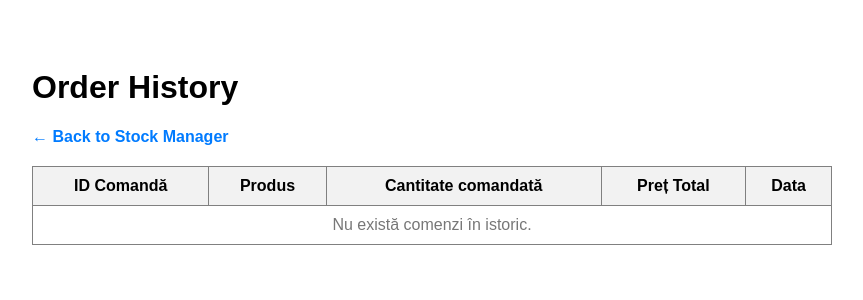
After one commit to Rebee27/stock-manager, a Flask app: page /orders in a window 1280 px wide. The commit adds this page. Shown: the top 300 px of the page, without its empty margins (208-1071 px from the left). Run offline with Flask 3, Linux system fonts and the light colour scheme; data comes from the database, SQL or seed files in the repository; both versions use the stored data as it was after the commit; data that the repository does not hold is empty.

Commit message:
add order history

```diff
--- a/app.py
+++ b/app.py
@@ -5,6 +5,7 @@ from flask import Flask, render_template, request, redirect
 # redirect --> funcția care ne permite să redirecționăm utilizatorul către o altă pagină
 import sqlite3
 # sqlite3 --> modulul care ne permite să lucrăm cu baza de date SQLite
+import unicodedata
 
 app = Flask(__name__)
 app.config['TEMPLATES_AUTO_RELOAD'] = True
@@ -14,32 +15,59 @@ def get_db_connection():
     conn.row_factory = sqlite3.Row # permite accesarea coloanelor din baza de date ca și cum ar fi atribute ale unui obiect
     return conn # returnează obiectul de conexiune creat
 
+
+def normalize_text(text):
+    if not text:
+        return ""
+    nfkd_form = unicodedata.normalize('NFKD', text)
+    only_ascii = "".join([c for c in nfkd_form if not unicodedata.combining(c)])
+    return only_ascii.lower()
+
+# Această funcție creează automat tabelul orders dacă el nu există deja în stock.db
+def init_db():
+    conn = get_db_connection()
+    conn.execute('''
+        CREATE TABLE IF NOT EXISTS orders (
+            id INTEGER PRIMARY KEY AUTOINCREMENT,
+            product_name TEXT NOT NULL,
+            quantity INTEGER NOT NULL,
+            total_price REAL NOT NULL,
+            date TIMESTAMP DEFAULT CURRENT_TIMESTAMP
+        )
+    ''')
+    conn.commit()
+    conn.close()
+
+# Apelăm funcția imediat aici, ca să se creeze tabelul la pornirea serverului
+init_db()
+
 @app.route('/') # accesarea paginii principale a aplicației web
 def index():
-    conn = get_db_connection() # deschide conexiunea la baza de date
-    products = conn.execute('SELECT * FROM products').fetchall() # selecteaza toate produsele din baza de date
-    conn.close() # inchide conexiunea la baza de date
+    raw_search = request.args.get('search', '')  # Preluăm textul căutat
+    filter_status = request.args.get('filter', 'all')  # Preluăm filtrul de stoc
 
-    # search and filter bar
-    search_query = request.args.get('search', '')  # Get the search query from the request parameters
-    filter_status = request.args.get('filter', 'all')  # Get the filter status from the request parameters
+    search_query = normalize_text(raw_search)
 
     conn = get_db_connection()
 
-    query = 'SELECT * FROM products WHERE 1=1'  # Base query
+    query = 'SELECT * FROM products WHERE 1=1'
     params = []
 
-    if search_query:
-        query += ' AND name LIKE ?'
-        params.append(f'%{search_query}%')
-
     if filter_status == 'low':
-        query += ' AND quantity < 10'
+        query += ' AND quantity <= 10'  # Pragul unitar pentru stoc critic (<= 5)
     elif filter_status == 'out':
-        query += ' AND quantity = 0'
+        query += ' AND quantity = 0'   # Stoc epuizat
 
     products = conn.execute(query, params).fetchall()
     conn.close()
+
+    if search_query:
+        filtered_products = []
+        for p in products:
+            normalized_product_name = normalize_text(p['name'])
+            if search_query in normalized_product_name:
+                filtered_products.append(p)
+        products = filtered_products
 
     return render_template('index.html', products=products, product_to_edit=None, search=search_query, filter_status=filter_status)
 
@@ -88,5 +116,44 @@ def delete_product(id):
     conn.close()
     return redirect('/')
 
+@app.context_processor
+def inject_low_stock_count():
+    try:
+        conn = get_db_connection()
+        count = conn.execute('SELECT COUNT(*) FROM products WHERE quantity <= 5').fetchone()[0]
+        conn.close()
+    except:
+        count = 0
+    return dict(low_stock_count=count)
+
+@app.route('/order/<int:id>', methods=['POST'])
+def create_order(id):
+    order_qty = int(request.form['order_quantity'])
+
+    conn = get_db_connection()
+    product = conn.execute('SELECT * FROM products WHERE id = ?', (id,)).fetchone()
+
+    if product and product['quantity'] >= order_qty:
+        new_quantity = product['quantity'] - order_qty
+        total_price = prder_qty * product['price']
+
+        # 1. Actualizăm stocul produsului
+        conn.execute('UPDATE products SET quantity = ? WHERE id = ?', (new_quantity, id))
+
+        # 2. Salvăm comanda în istoric
+        conn.execute('INSERT INTO orders (product_name, quantity, total_price) VALUES (?, ?, ?)',
+                     (product['name'], order_qty, total_price))
+        conn.commit()
+
+    conn.close()
+    return redirect('/')
+
+@app.route('/orders')
+def view_orders():
+    conn = get_db_connection()
+    orders = conn.execute('SELECT * FROM orders ORDER BY id DESC').fetchall()
+    conn.close()
+    return render_template('orders.html', orders=orders)
+
 if __name__ == '__main__':
     app.run(debug=True)
--- /dev/null
+++ b/templates/orders.html
@@ -0,0 +1,38 @@
+<!DOCTYPE html>
+<html lang="ro">
+<head>
+    <meta charset="UTF-8">
+    <title>Order History</title>
+    <link rel="stylesheet" href="{{ url_for('static', filename='style.css') }}">
+</head>
+<body>
+    <div class="container" style="padding: 40px; font-family: sans-serif; max-width: 800px; margin: auto;">
+        <h1>Order History</h1>
+
+        <p><a href="/" style="text-decoration: none; color: #007bff; font-weight: bold;">← Back to Stock Manager</a></p>
+
+        <table border="1" cellpadding="10" cellspacing="0" style="width: 100%; border-collapse: collapse; margin-top: 20px;">
+            <tr style="background: #f2f2f2;">
+                <th>ID Comandă</th>
+                <th>Produs</th>
+                <th>Cantitate comandată</th>
+                <th>Preț Total</th>
+                <th>Data</th>
+            </tr>
+            {% for order in orders %}
+            <tr>
+                <td>{{ order.id }}</td>
+                <td>{{ order.product_name }}</td>
+                <td>{{ order.quantity }}</td>
+                <td>{{ order.total_price }} RON</td>
+                <td>{{ order.date }}</td>
+            </tr>
+            {% else %}
+            <tr>
+                <td colspan="5" style="text-align: center; color: #777;">Nu există comenzi în istoric.</td>
+            </tr>
+            {% endfor %}
+        </table>
+    </div>
+</body>
+</html>
```
Also changed, not shown: database.py (+4 -3 lines), templates/index.html (+11 -4 lines), stock.db.
